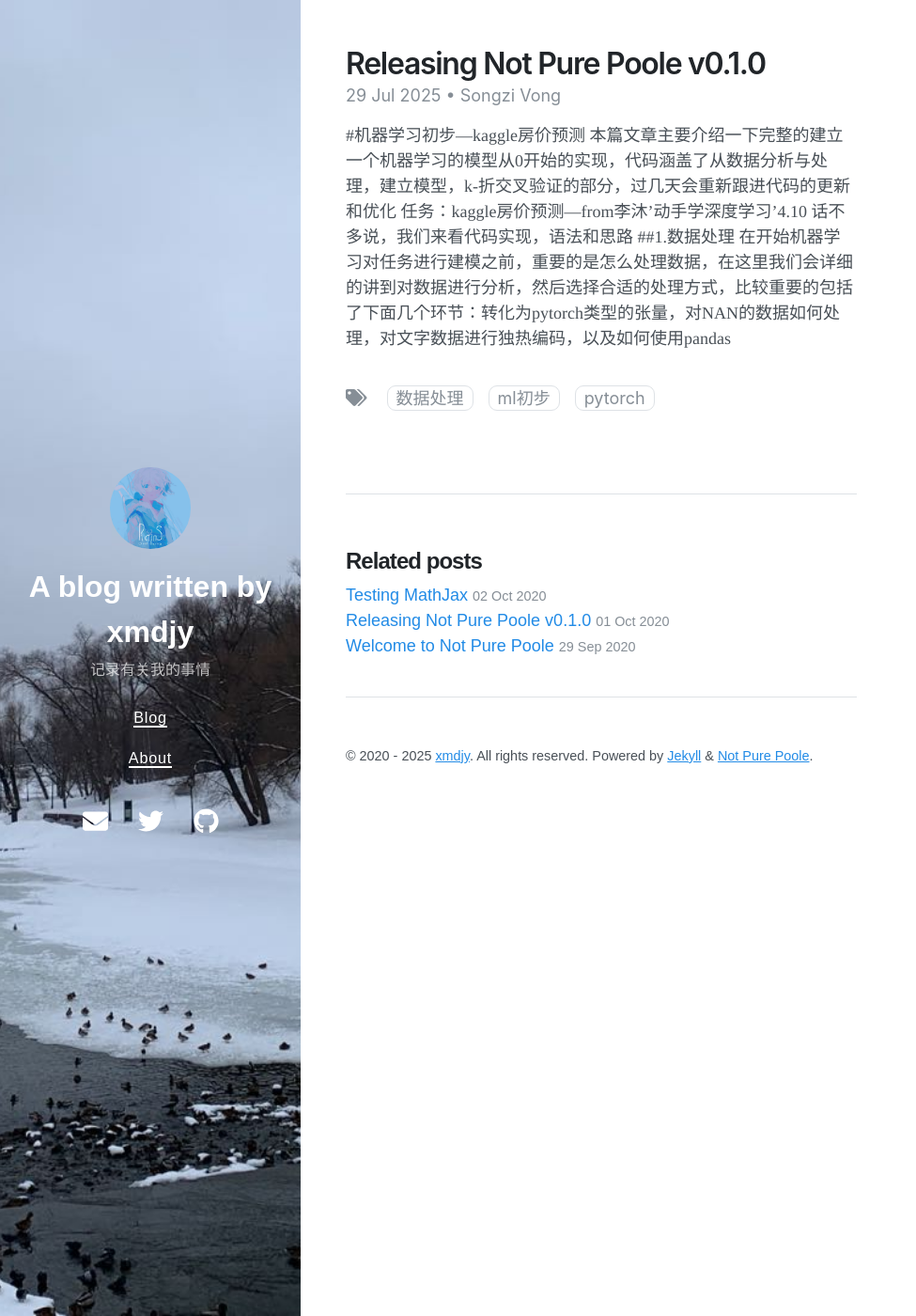
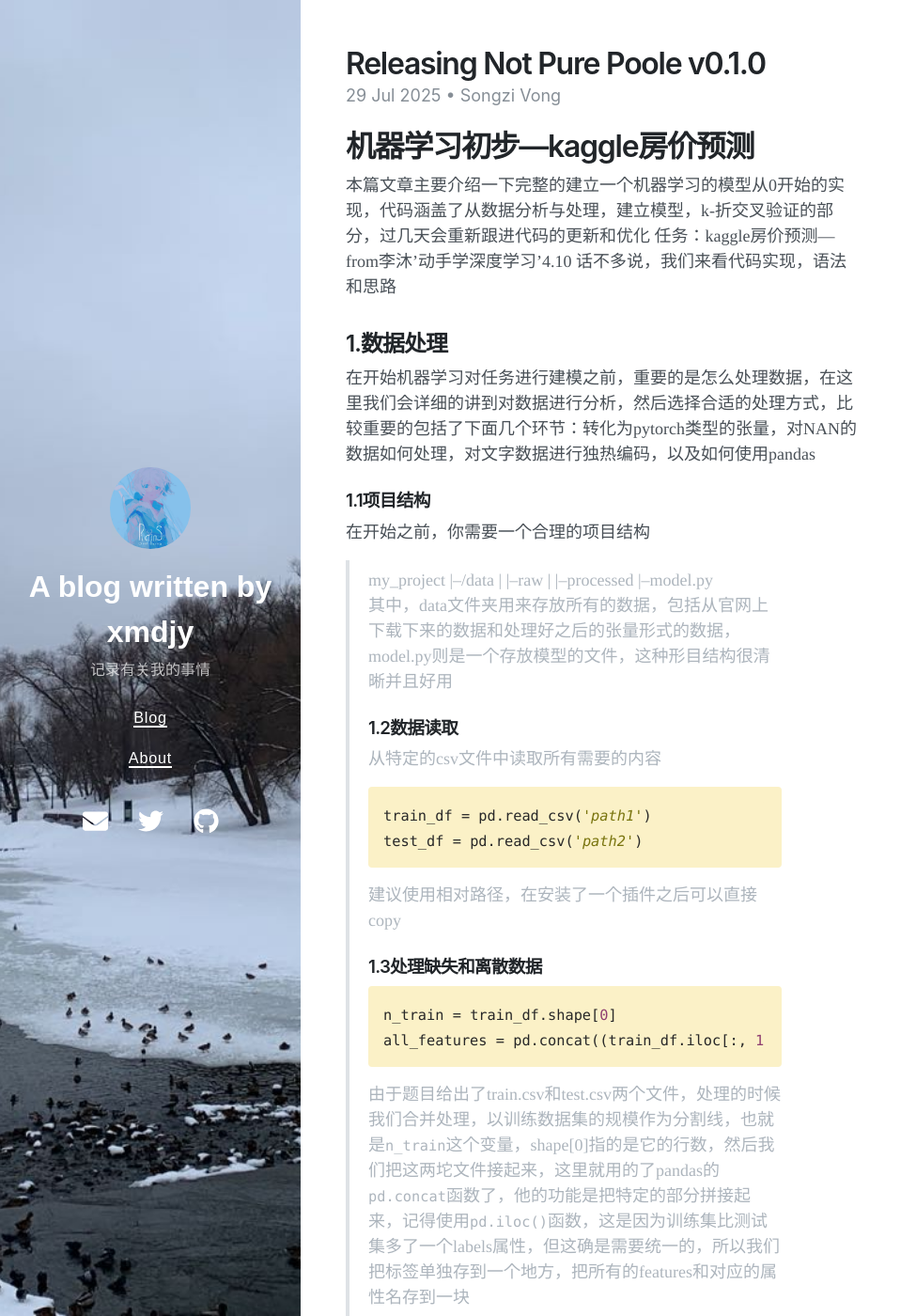
Before and after one commit to xmdjy/xmdjy.github.io, a Jekyll site: the page built from _posts/2025-07-29-机器学习初步-kaggle房价预测.md, in a window 1280 px wide and 1400 px high. Shown: the whole window at 94% size, without its empty margins (0-975 px from the left). Built offline with Jekyll 4.4.1, drawn with Linux system fonts in a browser that asks for light colours; nearby versions of some CDN libraries.

Commit message:
update 01

````diff
--- a/_posts/2025-07-29-机器学习初步-kaggle房价预测.md
+++ b/_posts/2025-07-29-机器学习初步-kaggle房价预测.md
@@ -8,9 +8,30 @@
 - pytorch
 date: 2025-07-29
 ---
-#机器学习初步---kaggle房价预测
+# 机器学习初步---kaggle房价预测
 本篇文章主要介绍一下完整的建立一个机器学习的模型从0开始的实现，代码涵盖了从数据分析与处理，建立模型，k-折交叉验证的部分，过几天会重新跟进代码的更新和优化
 任务：kaggle房价预测---from李沐'动手学深度学习'4.10
 话不多说，我们来看代码实现，语法和思路
-##1.数据处理
+## 1.数据处理
 在开始机器学习对任务进行建模之前，重要的是怎么处理数据，在这里我们会详细的讲到对数据进行分析，然后选择合适的处理方式，比较重要的包括了下面几个环节：转化为pytorch类型的张量，对NAN的数据如何处理，对文字数据进行独热编码，以及如何使用pandas
+### 1.1项目结构
+在开始之前，你需要一个合理的项目结构
+> my_project
+  |--/data
+  |      |--raw
+  |      |--processed
+  |--model.py
+其中，data文件夹用来存放所有的数据，包括从官网上下载下来的数据和处理好之后的张量形式的数据，model.py则是一个存放模型的文件，这种形目结构很清晰并且好用
+### 1.2数据读取
+从特定的csv文件中读取所有需要的内容
+```python
+train_df = pd.read_csv('path1')
+test_df = pd.read_csv('path2')
+```
+建议使用相对路径，在安装了一个插件之后可以直接copy
+### 1.3处理缺失和离散数据
+```python
+n_train = train_df.shape[0]
+all_features = pd.concat((train_df.iloc[:, 1:-1], test_df.iloc[:, 1:]))
+```
+由于题目给出了train.csv和test.csv两个文件，处理的时候我们合并处理，以训练数据集的规模作为分割线，也就是`n_train`这个变量，shape[0]指的是它的行数，然后我们把这两坨文件接起来，这里就用的了pandas的`pd.concat`函数了，他的功能是把特定的部分拼接起来，记得使用`pd.iloc()`函数，这是因为训练集比测试集多了一个labels属性，但这确是需要统一的，所以我们把标签单独存到一个地方，把所有的features和对应的属性名存到一块
````
